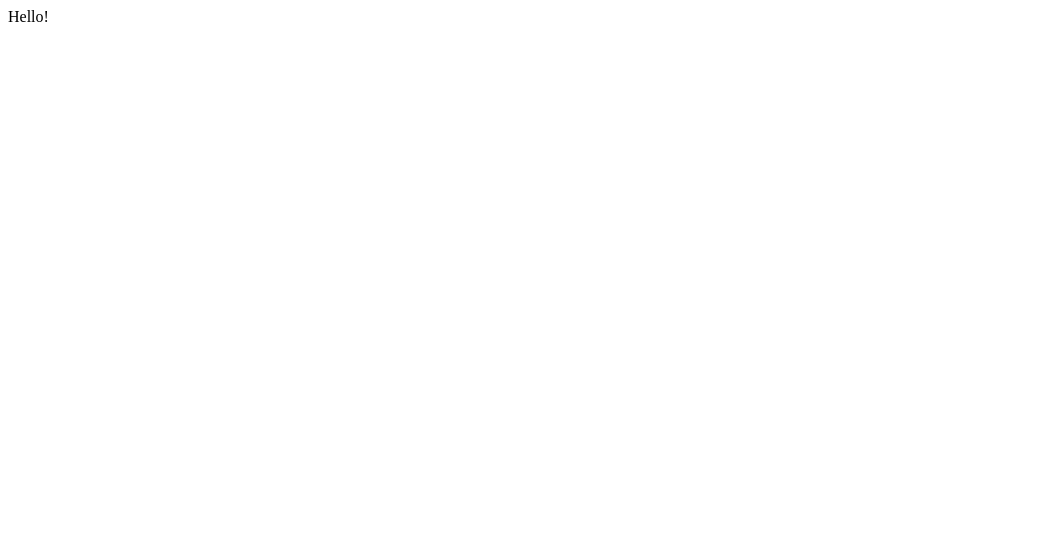
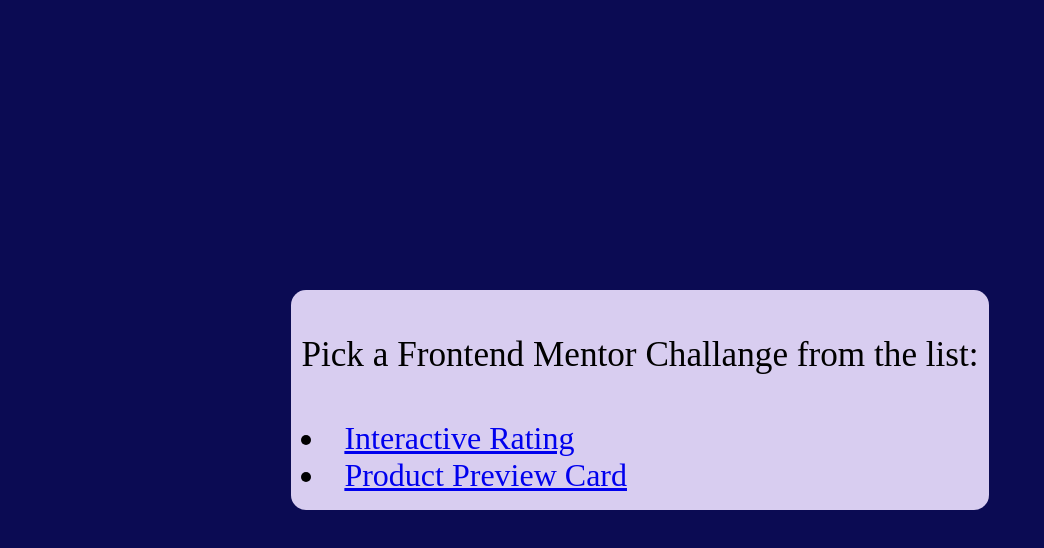
Before and after one commit to eriktoger/frontend_mentor, a React app: page / in a window 1280 px wide. Shown: the top 548 px of the page, without its empty margins (0-1044 px from the left). Built offline with nearby package versions, Linux system fonts and the light colour scheme.

Commit message:
Add Landing page

```diff
--- a/package.json
+++ b/package.json
@@ -38,8 +38,10 @@
   "dependencies": {
     "@babel/preset-env": "^7.18.6",
     "@babel/preset-react": "^7.18.6",
+    "@types/styled-components": "^5.1.25",
     "react": "^18.2.0",
     "react-dom": "^18.2.0",
-    "react-router-dom": "^6.3.0"
+    "react-router-dom": "^6.3.0",
+    "styled-components": "^5.3.5"
   }
 }
--- a/src/App.tsx
+++ b/src/App.tsx
@@ -1,13 +1,13 @@
 import { Route, Routes } from "react-router-dom";
 import Home from "./Components/Home";
-import InteractiveRating from "./Components/InteractiveRating";
-import ProductPreviewCard from "./Components/ProductPreviewCard";
+import { challanges } from "./constants";
 
 const App = () => {
   return (
     <Routes>
-      <Route path="interactiveRating" element={<InteractiveRating />} />
-      <Route path="productPreviewCard" element={<ProductPreviewCard />} />
+      {challanges.map(({ path, element }) => (
+        <Route key={path} path={path} element={element()} />
+      ))}
       <Route path="/" element={<Home />} />
     </Routes>
   );
--- /dev/null
+++ b/src/Components/Home/List.tsx
@@ -0,0 +1,28 @@
+import { Link } from "react-router-dom";
+import { challanges } from "../../constants";
+import styled from "styled-components";
+
+const StyledList = styled.ul`
+  display: flex;
+  flex-direction: column;
+  padding-left: 10px;
+`;
+
+const StyledLi = styled.li`
+  font-size: 2rem;
+  list-style-position: inside;
+`;
+
+const List = () => {
+  return (
+    <StyledList>
+      {challanges.map(({ path, title }) => (
+        <StyledLi key={title}>
+          <Link to={path}>{title}</Link>
+        </StyledLi>
+      ))}
+    </StyledList>
+  );
+};
+
+export default List;
--- a/src/Components/Home/index.tsx
+++ b/src/Components/Home/index.tsx
@@ -1,5 +1,33 @@
+import styled from "styled-components";
+import List from "./List";
+
+const StyledDiv = styled.div`
+  height: 100vh;
+  display: flex;
+  align-items: center;
+  justify-content: center;
+  flex-direction: column;
+  background-color: #0b0b53;
+`;
+const Container = styled.div`
+  background-color: #d8cdf0;
+  border-radius: 15px;
+`;
+
+const StyledP = styled.p`
+  font-size: 2.2rem;
+  padding: 10px;
+`;
+
 const Home = () => {
-  return <div>Hello!</div>;
+  return (
+    <StyledDiv>
+      <Container>
+        <StyledP>Pick a Frontend Mentor Challange from the list:</StyledP>
+        <List />
+      </Container>
+    </StyledDiv>
+  );
 };
 
 export default Home;
--- a/src/Components/ProductPreviewCard/index.tsx
+++ b/src/Components/ProductPreviewCard/index.tsx
@@ -1,5 +1,5 @@
 const ProductPreviewCard = () => {
-  return <div>ProductPreviewCard </div>;
+  return <div>Product Preview Card </div>;
 };
 
 export default ProductPreviewCard;
--- /dev/null
+++ b/src/constants.tsx
@@ -0,0 +1,14 @@
+import InteractiveRating from "./Components/InteractiveRating";
+import ProductPreviewCard from "./Components/ProductPreviewCard";
+export const challanges = [
+  {
+    path: "interactiveRating",
+    title: "Interactive Rating",
+    element: InteractiveRating,
+  },
+  {
+    path: "productPreviewCard",
+    title: "Product Preview Card",
+    element: ProductPreviewCard,
+  },
+] as const;
--- a/src/index.html
+++ b/src/index.html
@@ -3,7 +3,13 @@
   <head>
     <meta charset="UTF-8" />
     <title>React Web</title>
+    <style>
+      body {
+        margin: 0;
+      }
+    </style>
   </head>
+
   <body>
     <div id="root"></div>
     <script src="bundle.js"></script>
```
Also changed, not shown: 1 other file (tests, documents, lock files or other folders).
